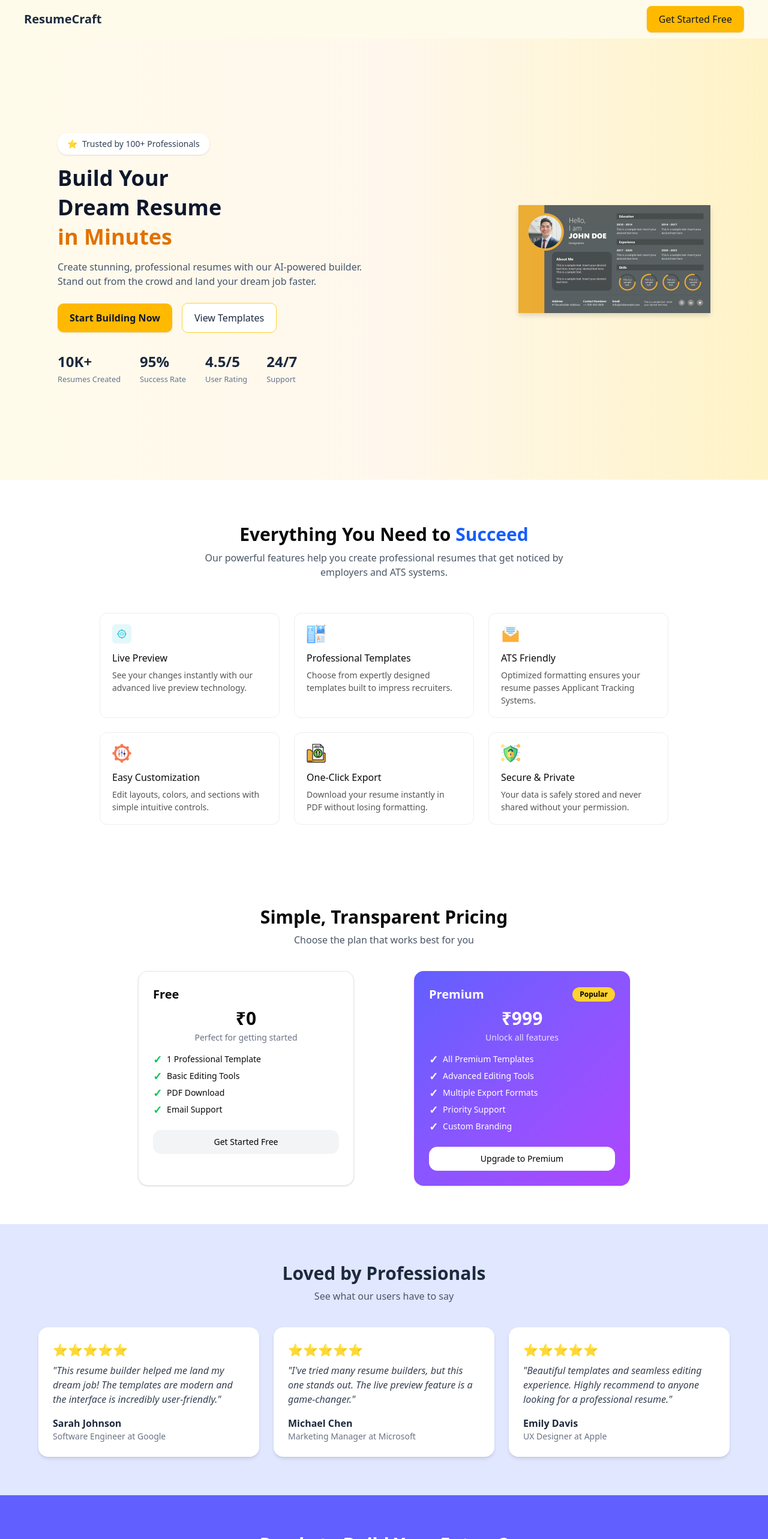
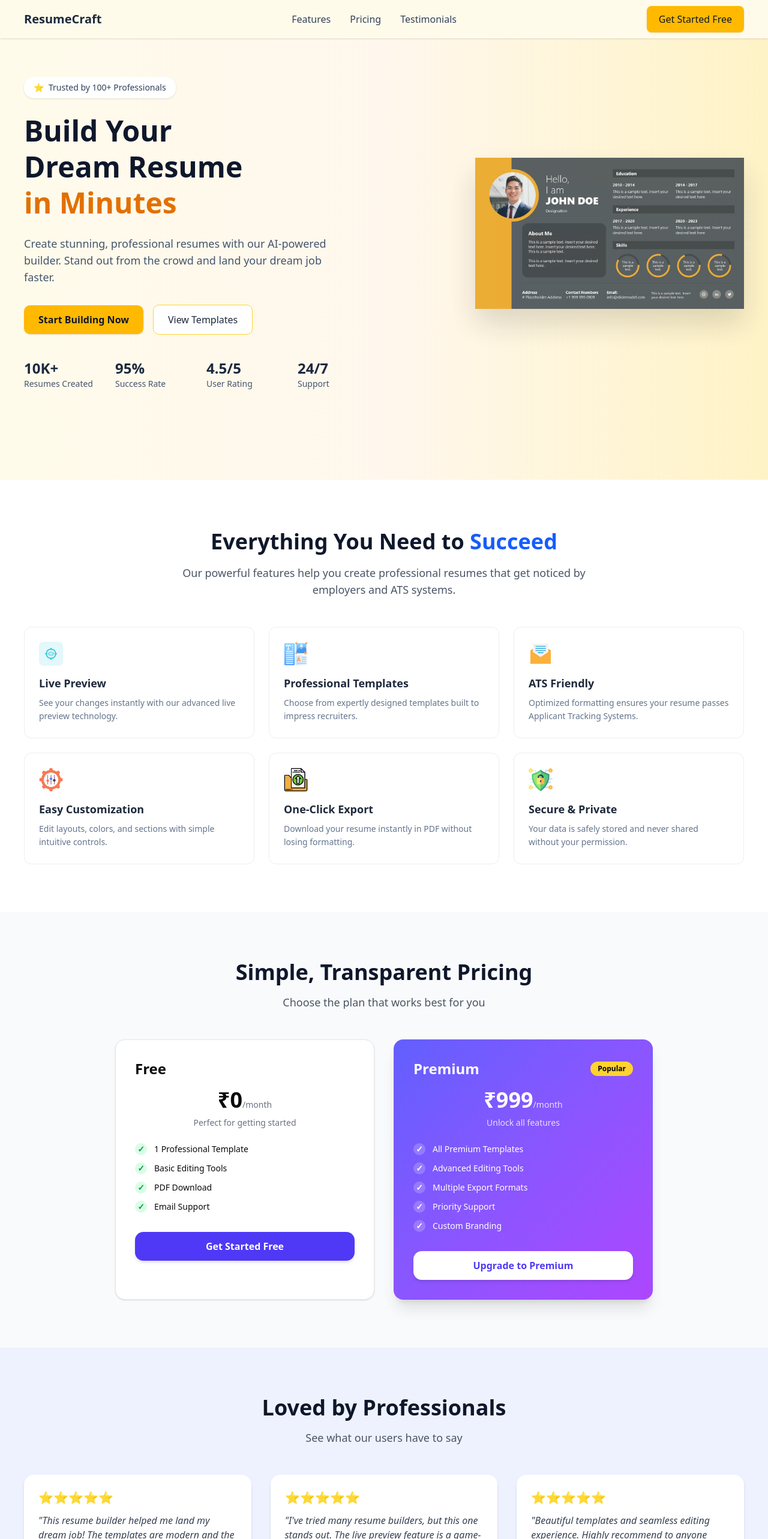
Before and after one commit to adimehtaa/resume-builder, a Vue app in the folder frontend/: page / in a window 1280 px wide. Shown: the top 2566 px of the page at 60% size. Built offline with nearby package versions, Linux system fonts and the light colour scheme; the HTML template or start-up script is replaced by a standard one.

Commit message:
Refactor code and make alignment in css

```diff
--- a/frontend/src/App.vue
+++ b/frontend/src/App.vue
@@ -5,15 +5,14 @@ import Features from './components/Features.vue';
 import Price from './components/Price.vue';
 import TestimonialsSection from "./components/TestimonialsSection.vue"
 import Footer from './components/Footer.vue';
-
 </script>
 
 <template>
   <Navbar logo_text="ResumeCraft" button_text="Get Started Free" />
-  <Hero />
-  <Features />
-  <Price />
-  <TestimonialsSection />
+  <Hero id="home" />
+  <Features id="features" />
+  <Price id="pricing" />
+  <TestimonialsSection id="testimonials" />
   <Footer />
 </template>
 
--- a/frontend/src/components/FeatureCard.vue
+++ b/frontend/src/components/FeatureCard.vue
@@ -9,7 +9,6 @@ const props = defineProps<{
 <template>
   <div class="feature-card">
     <img :src="props.icon" :alt="props.title" class="icon" />
-
     <h3>{{ props.title }}</h3>
     <p>{{ props.desc }}</p>
   </div>
@@ -19,24 +18,38 @@ const props = defineProps<{
 .feature-card {
   border-radius: 12px;
   border: 1px solid #eee;
-  padding: 18px 20px;
-  max-width: 300px;
+  padding: 24px;
+  width: 100%;
+  max-width: 100%;
+  background: white;
+  transition: all 0.2s;
+}
+
+.feature-card:hover {
+  transform: translateY(-4px);
+  box-shadow: 0 10px 30px rgba(0, 0, 0, 0.1);
+  border-color: #ddd;
 }
 
 .icon {
-  width: 32px;
-  height: 32px;
-  margin-bottom: 12px;
+  width: 40px;
+  height: 40px;
+  margin-bottom: 16px;
 }
 
 h3 {
-  margin: 0 0 6px;
+  margin: 0 0 8px;
   text-align: start;
+  font-size: 18px;
+  font-weight: 700;
+  color: #1e293b;
 }
 
 p {
-  color: #555;
+  color: #64748b;
   font-size: 14px;
+  line-height: 1.6;
   text-align: start;
+  margin: 0;
 }
 </style>
--- a/frontend/src/components/Features.vue
+++ b/frontend/src/components/Features.vue
@@ -33,27 +33,26 @@ const featureData = [
     desc: "Your data is safely stored and never shared without your permission."
   }
 ]
-
-
 </script>
 
 <template>
-  <div class="mt-18 mb-18 flex flex-col items-center text-center px-4">
+  <section class="w-full bg-white py-20">
+    <div class="max-w-7xl mx-auto flex flex-col items-center text-center px-6 md:px-10">
 
-    <h1 class="text-3xl font-extrabold leading-tight">
+      <h2 class="text-4xl font-extrabold leading-tight text-slate-900">
         Everything You Need to <span class="text-blue-600">Succeed</span>
-    </h1>
+      </h2>
 
-    <p class="mt-2 text-gray-600 max-w-2xl">
+      <p class="mt-4 text-gray-600 text-lg max-w-2xl">
         Our powerful features help you create professional resumes that get noticed
         by employers and ATS systems.
       </p>
 
-    <div class="mt-14 flex flex-wrap gap-6 justify-center">
+      <div class="mt-12 grid grid-cols-1 md:grid-cols-2 lg:grid-cols-3 gap-6 w-full">
         <FeatureCard v-for="(value, i) in featureData" :key="i" :icon="value.icon" :title="value.title"
           :desc="value.desc" />
       </div>
 
     </div>
-
+  </section>
 </template>
--- a/frontend/src/components/Footer.vue
+++ b/frontend/src/components/Footer.vue
@@ -1,58 +1,65 @@
+<script setup lang="ts">
+const scrollToTop = () => {
+  window.scrollTo({ top: 0, behavior: 'smooth' })
+}
+</script>
+
 <template>
-  <footer class="bg-slate-900 text-gray-300 pt-14 pb-8 px-6">
+  <footer class="w-full bg-slate-900 text-gray-300 pt-16 pb-8">
+    <div class="max-w-7xl mx-auto px-6 md:px-10">
 
-    <div class="max-w-6xl mx-auto grid grid-cols-1 md:grid-cols-4 gap-10">
+      <div class="grid grid-cols-1 md:grid-cols-2 lg:grid-cols-4 gap-10 mb-12">
 
         <!-- Brand -->
         <div>
-        <h2 class="text-2xl font-extrabold text-white">
+          <h2 class="text-2xl font-extrabold text-white mb-3 cursor-pointer" @click="scrollToTop">
             Resume<span class="text-indigo-400">Craft</span>
           </h2>
-        <p class="mt-3 text-gray-400">
+          <p class="text-gray-400 mb-5">
             Build beautiful, ATS-friendly resumes in minutes.
           </p>
 
           <!-- Social Icons -->
-        <div class="flex gap-4 mt-5">
-          <a class="hover:text-indigo-400 transition" href="#">Twitter</a>
-          <a class="hover:text-indigo-400 transition" href="#">LinkedIn</a>
-          <a class="hover:text-indigo-400 transition" href="#">GitHub</a>
+          <div class="flex gap-4">
+            <a class="hover:text-indigo-400 transition" href="#" aria-label="Twitter">Twitter</a>
+            <a class="hover:text-indigo-400 transition" href="#" aria-label="LinkedIn">LinkedIn</a>
+            <a class="hover:text-indigo-400 transition" href="#" aria-label="GitHub">GitHub</a>
           </div>
         </div>
 
-      <!-- Links -->
+        <!-- Product Links -->
         <div>
-        <h3 class="text-lg font-semibold text-white mb-3">Product</h3>
+          <h3 class="text-lg font-semibold text-white mb-4">Product</h3>
           <ul class="space-y-2 text-gray-400">
-          <li><a href="#" class="hover:text-indigo-400">Templates</a></li>
-          <li><a href="#" class="hover:text-indigo-400">Features</a></li>
-          <li><a href="#" class="hover:text-indigo-400">Pricing</a></li>
+            <li><a href="#" class="hover:text-indigo-400 transition">Templates</a></li>
+            <li><a href="#" class="hover:text-indigo-400 transition">Features</a></li>
+            <li><a href="#" class="hover:text-indigo-400 transition">Pricing</a></li>
           </ul>
         </div>
 
-      <!-- Support -->
+        <!-- Support Links -->
         <div>
-        <h3 class="text-lg font-semibold text-white mb-3">Support</h3>
+          <h3 class="text-lg font-semibold text-white mb-4">Support</h3>
           <ul class="space-y-2 text-gray-400">
-          <li><a href="#" class="hover:text-indigo-400">Help Center</a></li>
-          <li><a href="#" class="hover:text-indigo-400">Contact</a></li>
-          <li><a href="#" class="hover:text-indigo-400">FAQs</a></li>
+            <li><a href="#" class="hover:text-indigo-400 transition">Help Center</a></li>
+            <li><a href="#" class="hover:text-indigo-400 transition">Contact</a></li>
+            <li><a href="#" class="hover:text-indigo-400 transition">FAQs</a></li>
           </ul>
         </div>
 
         <!-- Newsletter -->
         <div>
-        <h3 class="text-lg font-semibold text-white mb-3">
+          <h3 class="text-lg font-semibold text-white mb-4">
             Stay Updated
           </h3>
-        <p class="text-gray-400 mb-3">
+          <p class="text-gray-400 mb-4 text-sm">
             Get resume tips and career resources.
           </p>
 
-        <div class="flex bg-slate-800 rounded overflow-hidden">
+          <div class="flex bg-slate-800 rounded-lg overflow-hidden">
             <input type="email" placeholder="Enter your email"
-            class="w-full px-3 py-2 bg-transparent outline-none text-white" />
-          <button class="bg-indigo-500 px-4 hover:bg-indigo-600 transition">
+              class="w-full px-4 py-2.5 bg-transparent outline-none text-white placeholder-gray-500 text-sm" />
+            <button class="bg-indigo-500 px-5 hover:bg-indigo-600 transition font-medium text-sm whitespace-nowrap">
               Subscribe
             </button>
           </div>
@@ -61,9 +68,10 @@
       </div>
 
       <!-- Bottom Bar -->
-    <div class="border-t border-gray-700 mt-12 pt-6 text-center text-gray-500">
+      <div class="border-t border-gray-700 pt-8 text-center text-gray-500 text-sm">
         © 2025 ResumeCraft. All rights reserved.
       </div>
 
+    </div>
   </footer>
 </template>
--- a/frontend/src/components/Hero.vue
+++ b/frontend/src/components/Hero.vue
@@ -1,62 +1,68 @@
 <script lang="ts" setup>
-
 </script>
 
 <template>
-  <div
-    class="flex bg-linear-to-r from-amber-50 via-orange-50 to-amber-100 h-[calc(100vh-4rem)] items-center justify-between px-24">
-    <div class="w-1/2 space-y-4">
+  <section class="w-full bg-gradient-to-r from-amber-50 via-orange-50 to-amber-100 min-h-[calc(100vh-4rem)]">
+    <div class="max-w-7xl mx-auto flex flex-col lg:flex-row items-center justify-between gap-8 py-16 px-6 md:px-10">
+
+      <!-- Left Content -->
+      <div class="w-full lg:w-1/2 space-y-6">
         <h3
           class="inline-flex items-center gap-2 bg-white px-4 py-2 rounded-2xl shadow-sm text-sm font-medium text-slate-700">
           <span>⭐️</span>
           <span>Trusted by 100+ Professionals</span>
         </h3>
 
-      <div class="space-y-1">
-        <p class="text-4xl font-extrabold text-slate-900 leading-tight">Build Your</p>
-        <p class="text-4xl font-extrabold text-slate-900 leading-tight">Dream Resume</p>
-        <p class="text-4xl font-extrabold text-amber-600 leading-tight">in Minutes</p>
+        <div class="space-y-2">
+          <h1 class="text-4xl md:text-5xl font-extrabold text-slate-900 leading-tight">
+            Build Your<br />Dream Resume<br />
+            <span class="text-amber-600">in Minutes</span>
+          </h1>
         </div>
 
-      <p class="text-slate-600 max-w-lg">
+        <p class="text-slate-600 text-lg max-w-lg">
           Create stunning, professional resumes with our AI-powered builder. Stand out from the crowd
           and land your dream job faster.
         </p>
 
-      <div class="flex items-center gap-4 pt-2">
+        <div class="flex flex-wrap items-center gap-4 pt-2">
           <button
-          class="bg-amber-400 hover:bg-amber-500 text-slate-900 font-semibold px-5 py-3 rounded-lg cursor-pointer shadow-sm hover:shadow-md transition-colors duration-200">
+            class="bg-amber-400 hover:bg-amber-500 text-slate-900 font-semibold px-6 py-3 rounded-lg cursor-pointer shadow-sm hover:shadow-md transition-all duration-200">
             Start Building Now
           </button>
           <button
-          class="bg-white hover:bg-amber-100 text-slate-800 font-medium px-5 py-3 rounded-lg cursor-pointer border border-amber-300 hover:border-amber-400 hover:shadow-sm transition-colors duration-200">
+            class="bg-white hover:bg-amber-100 text-slate-800 font-medium px-6 py-3 rounded-lg cursor-pointer border border-amber-300 hover:border-amber-400 hover:shadow-sm transition-all duration-200">
             View Templates
           </button>
         </div>
 
-      <div class="flex gap-8 mt-8 text-slate-800">
+        <!-- Stats -->
+        <div class="grid grid-cols-2 md:grid-cols-4 gap-6 pt-4">
           <div>
-          <h1 class="font-bold text-2xl">10K+</h1>
-          <small class="text-slate-500">Resumes Created</small>
+            <h2 class="font-bold text-2xl text-slate-800">10K+</h2>
+            <p class="text-slate-600 text-sm">Resumes Created</p>
           </div>
           <div>
-          <h1 class="font-bold text-2xl">95%</h1>
-          <small class="text-slate-500">Success Rate</small>
+            <h2 class="font-bold text-2xl text-slate-800">95%</h2>
+            <p class="text-slate-600 text-sm">Success Rate</p>
           </div>
           <div>
-          <h1 class="font-bold text-2xl">4.5/5</h1>
-          <small class="text-slate-500">User Rating</small>
+            <h2 class="font-bold text-2xl text-slate-800">4.5/5</h2>
+            <p class="text-slate-600 text-sm">User Rating</p>
           </div>
           <div>
-          <h1 class="font-bold text-2xl">24/7</h1>
-          <small class="text-slate-500">Support</small>
+            <h2 class="font-bold text-2xl text-slate-800">24/7</h2>
+            <p class="text-slate-600 text-sm">Support</p>
           </div>
         </div>
       </div>
 
-    <div>
-      <img src="../../public/resume-hero.webp" class="w-80 object-contain opacity-90 drop-shadow-lg">
-    </div>
+      <!-- Right Image -->
+      <div class="w-full lg:w-1/2 flex justify-center lg:justify-end">
+        <img src="/resume-hero.webp" alt="Resume Preview"
+          class="w-full max-w-md object-contain opacity-90 drop-shadow-2xl" />
       </div>
 
+    </div>
+  </section>
 </template>
--- a/frontend/src/components/Navbar.vue
+++ b/frontend/src/components/Navbar.vue
@@ -4,31 +4,67 @@ const props = defineProps<{
   logo_text?: string
   button_text: string
 }>()
+
+const scrollToSection = (id: string) => {
+  const element = document.getElementById(id)
+  if (element) {
+    const navbarHeight = 64 // h-16 = 64px
+    const elementPosition = element.getBoundingClientRect().top + window.scrollY
+    const targetPosition = elementPosition - navbarHeight
+
+    window.scrollTo({
+      top: targetPosition,
+      behavior: 'smooth'
+    })
+  }
+}
+
+// Alternative method using native scrollIntoView
+const scrollToSectionAlt = (id: string) => {
+  const element = document.getElementById(id)
+  if (element) {
+    element.scrollIntoView({
+      behavior: 'smooth',
+      block: 'start'
+    })
+    // Adjust for fixed navbar after scroll
+    setTimeout(() => {
+      window.scrollBy(0, -64)
+    }, 500)
+  }
+}
 </script>
 
 <template>
-  <header class="w-full bg-amber-50 sticky top-0 z-50">
+  <header class="w-full bg-amber-50 sticky top-0 z-50 shadow-sm">
     <nav class="max-w-7xl mx-auto h-16 flex items-center justify-between px-6 md:px-10">
 
       <!-- Logo -->
       <div class="flex items-center gap-3">
-        <img
-          v-if="logo_icon"
-          :src="logo_icon"
-          alt="Logo"
-          class="h-9 w-9 object-contain"
-        />
-        <span class="text-xl font-bold text-slate-800 select-none">
+        <img v-if="logo_icon" :src="logo_icon" alt="Logo" class="h-9 w-9 object-contain" />
+        <span class="text-xl font-bold text-slate-800 select-none cursor-pointer" @click="scrollToSection('home')">
           {{ logo_text || 'MyBrand' }}
         </span>
       </div>
 
+      <!-- Navigation Links (optional - uncomment if needed) -->
+      <div class="hidden md:flex items-center gap-8">
+        <button @click="scrollToSection('features')" class="text-slate-700 hover:text-amber-600 font-medium transition">
+          Features
+        </button>
+        <button @click="scrollToSection('pricing')" class="text-slate-700 hover:text-amber-600 font-medium transition">
+          Pricing
+        </button>
+        <button @click="scrollToSection('testimonials')"
+          class="text-slate-700 hover:text-amber-600 font-medium transition">
+          Testimonials
+        </button>
+      </div>
+
       <!-- Button -->
-      <button
-        class="bg-amber-400 hover:bg-amber-500 text-slate-900 font-medium
+      <button class="bg-amber-400 hover:bg-amber-500 text-slate-900 font-medium
                px-5 py-2.5 rounded-md shadow-sm hover:shadow-md
-               transition duration-200"
-      >
+               transition duration-200">
         {{ button_text }}
       </button>
 
--- a/frontend/src/components/Price.vue
+++ b/frontend/src/components/Price.vue
@@ -33,23 +33,21 @@ const priceData = [
 </script>
 
 <template>
-  <section class="flex flex-col items-center text-center px-6 py-16">
+  <section class="w-full bg-gray-50 py-20">
+    <div class="max-w-7xl mx-auto flex flex-col items-center text-center px-6 md:px-10">
 
-    <h2 class="text-3xl font-extrabold">
-      Simple, Transparent Pricing
-    </h2>
+      <h2 class="text-4xl font-extrabold text-slate-900">
+        Simple, Transparent Pricing
+      </h2>
 
-    <p class="text-gray-600 mt-2 mb-10">
-      Choose the plan that works best for you
-    </p>
+      <p class="text-gray-600 text-lg mt-4 mb-12">
+        Choose the plan that works best for you
+      </p>
 
-    <div class="grid grid-cols-1 md:grid-cols-2 gap-6 max-w-4xl w-full">
-      <PriceCard
-        v-for="(plan, i) in priceData"
-        :key="i"
-        v-bind="plan"
-      />
+      <div class="grid grid-cols-1 md:grid-cols-2 gap-8 w-full max-w-4xl">
+        <PriceCard v-for="(plan, i) in priceData" :key="i" v-bind="plan" />
+      </div>
+
     </div>
-
   </section>
 </template>
--- a/frontend/src/components/PriceCard.vue
+++ b/frontend/src/components/PriceCard.vue
@@ -10,49 +10,36 @@ const props = defineProps<{
 </script>
 
 <template>
-  <div
-    class="rounded-2xl border shadow-sm p-6 max-w-[360px] w-full mx-auto transition hover:-translate-y-1"
+  <div class="rounded-2xl border shadow-sm p-8 w-full transition-all duration-200 hover:-translate-y-1 hover:shadow-lg"
     :class="highlight
-      ? 'bg-gradient-to-br from-indigo-500 to-purple-500 text-white border-transparent'
-      : 'bg-white border-gray-200'"
-  >
+      ? 'bg-gradient-to-br from-indigo-500 to-purple-500 text-white border-transparent shadow-xl'
+      : 'bg-white border-gray-200'">
 
     <!-- Header -->
-    <div class="flex justify-between items-center">
-      <h2 class="text-xl font-bold">
+    <div class="flex justify-between items-center mb-4">
+      <h3 class="text-2xl font-bold">
         {{ name }}
-      </h2>
+      </h3>
 
-      <span
-        v-if="highlight"
-        class="bg-amber-300 text-black text-xs font-semibold px-3 py-1 rounded-full"
-      >
+      <span v-if="highlight" class="bg-amber-300 text-black text-xs font-semibold px-3 py-1 rounded-full">
         Popular
       </span>
     </div>
 
-    <h3 class="text-3xl font-extrabold mt-2">
-      {{ price }}
-    </h3>
+    <div class="mb-2">
+      <span class="text-4xl font-extrabold">{{ price }}</span>
+      <span class="text-sm" :class="highlight ? 'text-white/80' : 'text-gray-500'">/month</span>
+    </div>
 
-    <p
-      class="mt-1 text-sm"
-      :class="highlight ? 'text-white/80' : 'text-gray-500'"
-    >
+    <p class="text-sm mb-6" :class="highlight ? 'text-white/80' : 'text-gray-500'">
       {{ intro }}
     </p>
 
     <!-- Features -->
-    <ul class="mt-4 space-y-2">
-      <li
-        v-for="(f, i) in features"
-        :key="i"
-        class="flex items-center gap-2"
-      >
-        <span
-          class="text-green-500 font-bold text-lg leading-none"
-          :class="highlight && 'text-white'"
-        >✓</span>
+    <ul class="space-y-3 mb-8">
+      <li v-for="(f, i) in features" :key="i" class="flex items-center gap-3">
+        <span class="flex-shrink-0 w-5 h-5 rounded-full flex items-center justify-center font-bold text-sm"
+          :class="highlight ? 'bg-white/20 text-white' : 'bg-green-100 text-green-600'">✓</span>
 
         <span class="text-sm">
           {{ f }}
@@ -61,12 +48,9 @@ const props = defineProps<{
     </ul>
 
     <!-- Button -->
-    <button
-      class="w-full mt-6 font-medium py-2.5 rounded-xl transition text-sm"
-      :class="highlight
-        ? 'bg-white text-black hover:bg-gray-100'
-        : 'bg-gray-100 hover:bg-gray-200 text-black'"
-    >
+    <button class="w-full font-semibold py-3 rounded-xl transition-all duration-200" :class="highlight
+      ? 'bg-white text-indigo-600 hover:bg-gray-100 shadow-md hover:shadow-lg'
+      : 'bg-indigo-600 hover:bg-indigo-700 text-white shadow-md hover:shadow-lg'">
       {{ button }}
     </button>
 
--- a/frontend/src/components/TestimonialCard.vue
+++ b/frontend/src/components/TestimonialCard.vue
@@ -7,23 +7,23 @@ const props = defineProps<{
 </script>
 
 <template>
-  <div class="bg-white rounded-2xl shadow-md p-6">
+  <div class="bg-white rounded-2xl shadow-md p-6 hover:shadow-xl transition-all duration-200 h-full flex flex-col">
     <!-- Stars -->
-    <div class="text-amber-400 text-xl mb-2">
+    <div class="text-amber-400 text-xl mb-3">
       ⭐⭐⭐⭐⭐
     </div>
 
     <!-- Message -->
-    <p class="text-gray-700 italic">
+    <p class="text-gray-700 italic flex-grow">
       "{{ message }}"
     </p>
 
     <!-- User -->
-    <div class="mt-4">
+    <div class="mt-6 pt-4 border-t border-gray-100">
       <p class="font-bold text-slate-800">
         {{ name }}
       </p>
-      <p class="text-gray-500 text-sm">
+      <p class="text-gray-600 text-sm mt-1">
         {{ role }}
       </p>
     </div>
--- a/frontend/src/components/TestimonialsSection.vue
+++ b/frontend/src/components/TestimonialsSection.vue
@@ -24,34 +24,42 @@ const testimonials = [
 </script>
 
 <template>
-  <section class="bg-indigo-100 py-16 px-6">
+  <div>
+    <section class="w-full bg-indigo-50 py-20">
+      <div class="max-w-7xl mx-auto px-6 md:px-10">
 
         <!-- Heading -->
-    <div class="text-center mb-10">
-      <h1 class="text-3xl font-extrabold text-slate-800">
+        <div class="text-center mb-12">
+          <h2 class="text-4xl font-extrabold text-slate-900">
             Loved by Professionals
-      </h1>
-      <p class="text-gray-600 mt-2">
+          </h2>
+          <p class="text-gray-600 text-lg mt-4">
             See what our users have to say
           </p>
         </div>
 
-    <!-- Cards Row -->
-    <div class="grid grid-cols-1 md:grid-cols-3 gap-6 max-w-6xl mx-auto">
+        <!-- Cards Grid -->
+        <div class="grid grid-cols-1 md:grid-cols-2 lg:grid-cols-3 gap-8">
           <TestimonialCard v-for="(t, i) in testimonials" :key="i" v-bind="t" />
         </div>
 
+      </div>
     </section>
 
-  <!-- CTA Footer aligned same as content -->
-  <div class="bg-indigo-500">
-    <div class="max-w-6xl mx-auto h-48 flex flex-col items-center justify-center text-white text-center px-6">
-      <h1 class="text-3xl font-bold mb-1">
+    <!-- CTA Section -->
+    <section class="w-full bg-indigo-600 py-20">
+      <div class="max-w-7xl mx-auto px-6 md:px-10 text-center text-white">
+        <h2 class="text-4xl font-extrabold mb-4">
           Ready to Build Your Future?
-      </h1>
-      <p class="opacity-90">
+        </h2>
+        <p class="text-lg opacity-90 mb-8">
           Join thousands of professionals who've landed their dream jobs
         </p>
+        <button
+          class="bg-white text-indigo-600 font-semibold px-8 py-3 rounded-lg hover:bg-gray-100 transition-all duration-200 shadow-lg hover:shadow-xl">
+          Get Started Now
+        </button>
       </div>
+    </section>
   </div>
 </template>
```
Also changed, not shown: frontend/src/router/index.ts (+25 -1 lines). Lines whose indentation alone changed are shown as unchanged.
